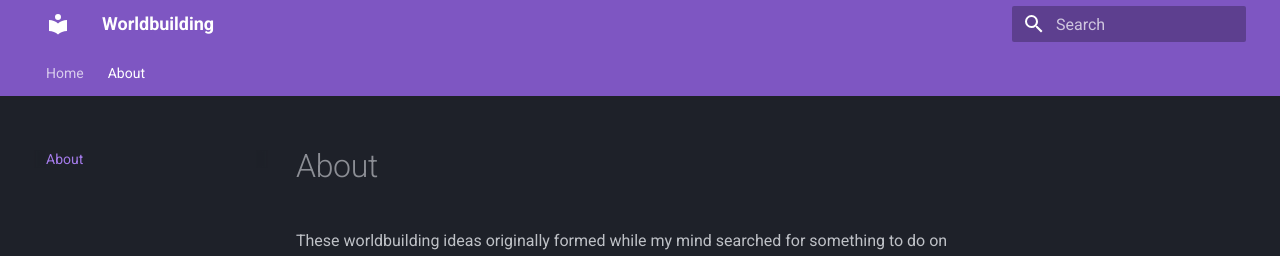
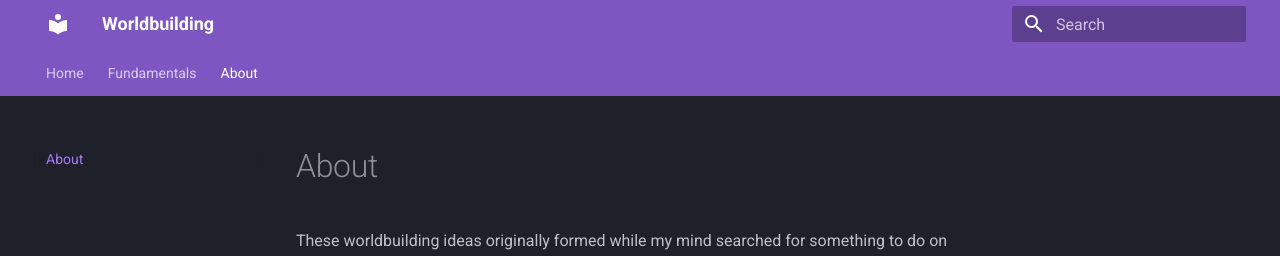
Before and after one commit to Jaw-bone6/worldbuilding, an MkDocs documentation site: the page built from docs/about.md, in a window 1280 px wide. Shown: the top 256 px of the page. Built offline with MkDocs 1.6.1 and Material for MkDocs 9.7.7, drawn with Linux system fonts in a browser that asks for light colours.

Commit message:
Add fundamentals to nav

```diff
--- a/mkdocs.yml
+++ b/mkdocs.yml
@@ -1,6 +1,7 @@
 site_name: Worldbuilding
 nav:
   - Home: index.md
+  - Fundamentals: fundamentals/
   - About: about.md
 theme:
   name: material
```
